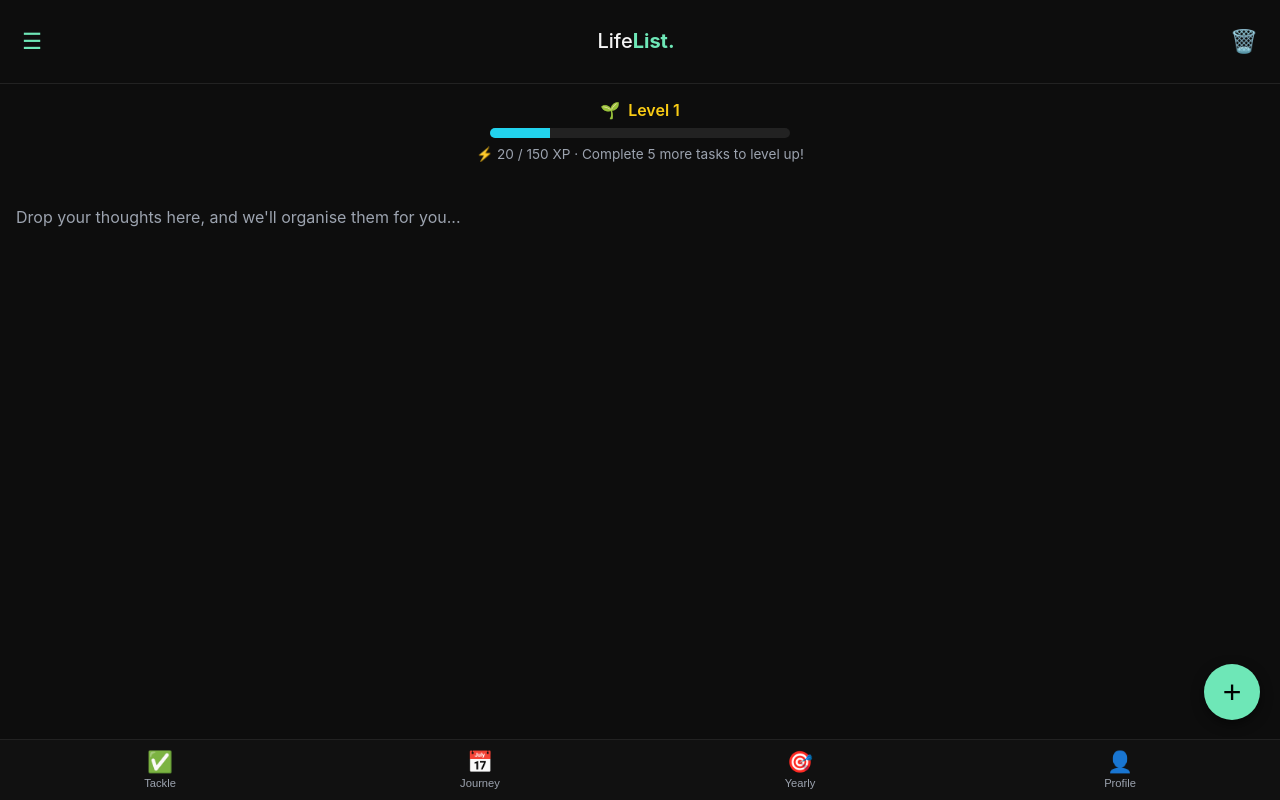
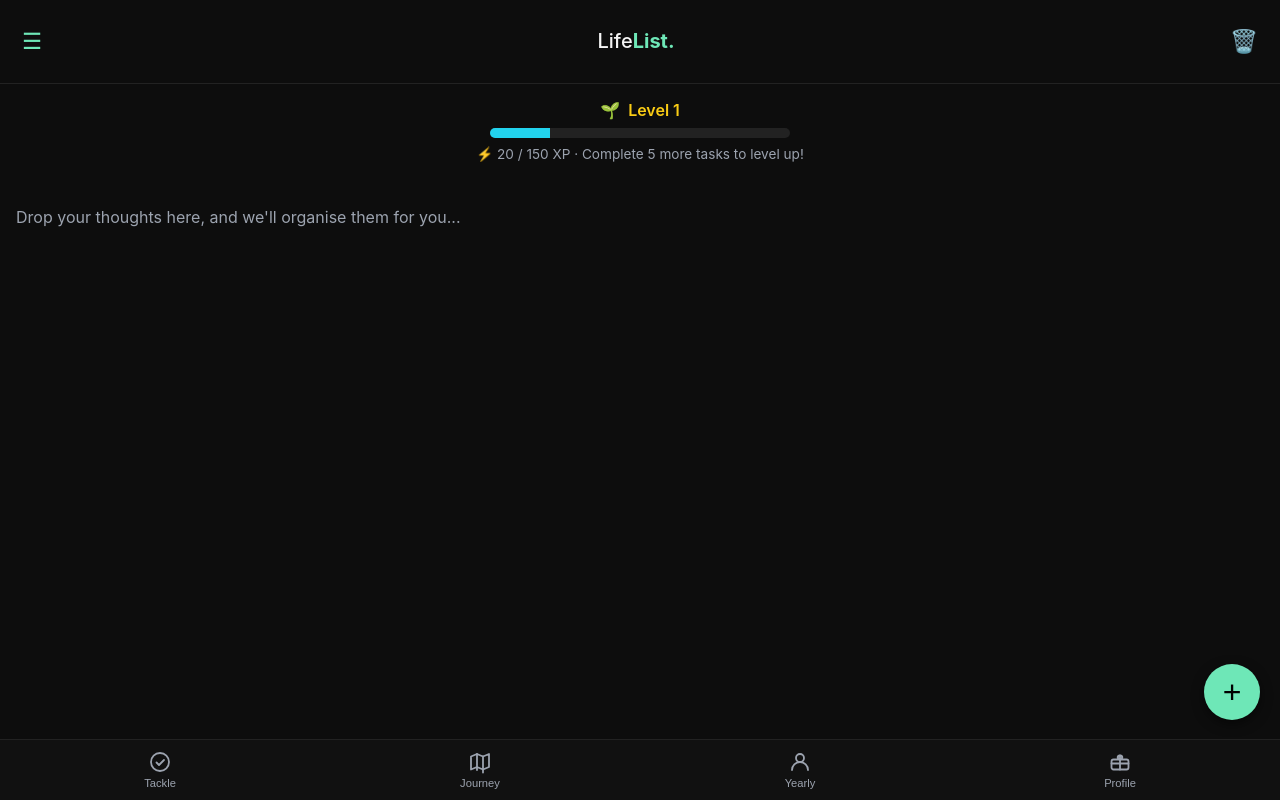
Before and after one commit to myhzyy/LifeList, an Angular app: page /today in a window 1280 px wide. Built offline with nearby package versions, Linux system fonts and the light colour scheme.

Commit message:
added link to main page and changed icon themes

```diff
--- a/src/app/app.html
+++ b/src/app/app.html
@@ -21,23 +21,85 @@
   <!-- Bottom navigation -->
   <footer class="bottom-nav">
     <button class="tab active" routerLink="/week" routerLinkActive="active">
-      ✅
+      <svg
+        xmlns="http://www.w3.org/2000/svg"
+        width="24"
+        height="24"
+        viewBox="0 0 24 24"
+        fill="none"
+        stroke="currentColor"
+        stroke-width="1.8"
+        stroke-linecap="round"
+        stroke-linejoin="round"
+        aria-hidden="true"
+      >
+        <circle cx="12" cy="12" r="9" />
+        <path d="M8.5 12.5l2.5 2.5 5-5" />
+      </svg>
       <span>Tackle</span>
     </button>
+
     <button class="tab">
-      📅
+      <svg
+        xmlns="http://www.w3.org/2000/svg"
+        width="24"
+        height="24"
+        viewBox="0 0 24 24"
+        fill="none"
+        stroke="currentColor"
+        stroke-width="1.8"
+        stroke-linecap="round"
+        stroke-linejoin="round"
+        aria-hidden="true"
+      >
+        <path d="M3 6.5l6-2.5 6 2.5 6-2.5v13l-6 2.5-6-2.5-6 2.5z" />
+        <path d="M9 4v16M15 6.5v16" />
+      </svg>
       <span>Journey</span>
     </button>
+
     <button class="tab">
-      🎯
+      <svg
+        xmlns="http://www.w3.org/2000/svg"
+        width="24"
+        height="24"
+        viewBox="0 0 24 24"
+        fill="none"
+        stroke="currentColor"
+        stroke-width="1.8"
+        stroke-linecap="round"
+        stroke-linejoin="round"
+        aria-hidden="true"
+      >
+        <circle cx="12" cy="8" r="4" />
+        <path d="M4 20a8 8 0 0 1 16 0" />
+      </svg>
+
       <span>Yearly</span>
     </button>
     <button class="tab">
-      👤
+      <svg
+        xmlns="http://www.w3.org/2000/svg"
+        width="24"
+        height="24"
+        viewBox="0 0 24 24"
+        fill="none"
+        stroke="currentColor"
+        stroke-width="1.8"
+        stroke-linecap="round"
+        stroke-linejoin="round"
+        aria-hidden="true"
+      >
+        <rect x="3.5" y="9.5" width="17" height="10" rx="2" />
+        <path d="M12 9.5v10M3.5 13.5h17" />
+        <path d="M12 9.5c1.6-1.9 1.3-4-.5-4-1.8 0-2.6 2.2-1.1 3.7L12 9.5" />
+        <path d="M12 9.5c-1.6-1.9-1.3-4 .5-4 1.8 0 2.6 2.2 1.1 3.7L12 9.5" />
+      </svg>
+
       <span>Profile</span>
     </button>
   </footer>
 
   <!-- Floating Add button -->
-  <button class="fab">+</button>
+  <button class="fab" routerLink="/today" routerLinkActive="active">+</button>
 </main>
```
